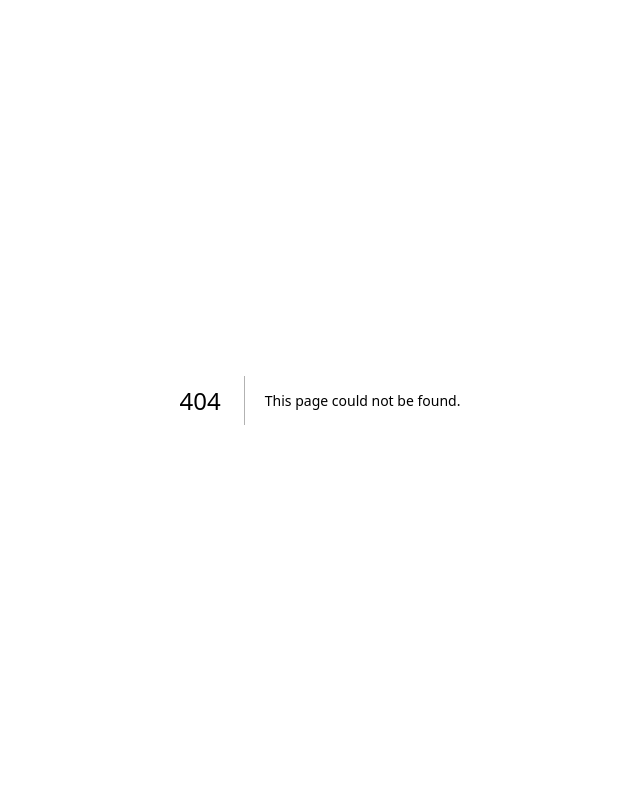
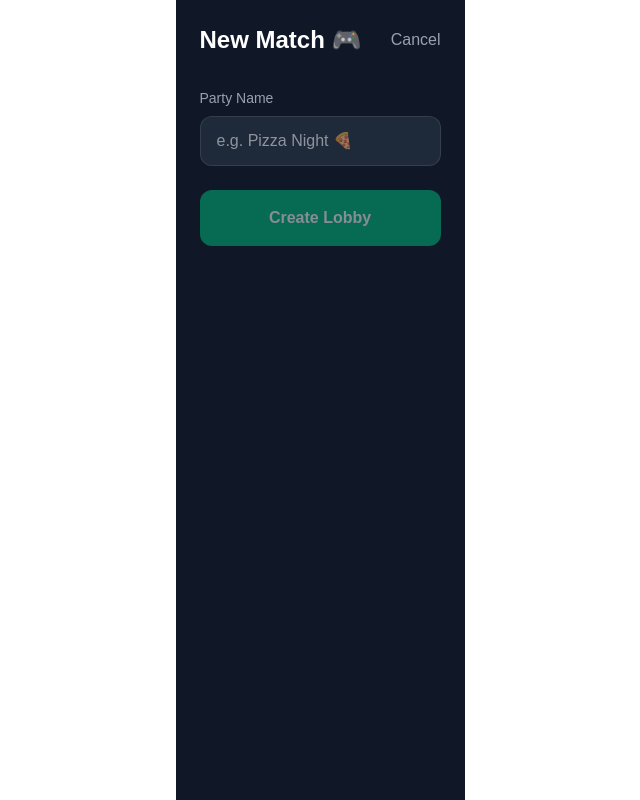
Before and after one commit to arehmanusmanii/billshplit, a Next.js app: page /party/new in a window 1280 px wide. Before the commit this address had no page. Shown: the whole page, without its empty margins (320-960 px from the left). Built offline with nearby package versions, Linux system fonts and the light colour scheme; no server answers.

Commit message:
feat: add party creation UI and link from dashboard

```diff
--- a/app/page.tsx
+++ b/app/page.tsx
@@ -1,3 +1,4 @@
+import Link from "next/link";
 import { BalanceCard } from "@/components/ui/BalanceCard";
 import { MatchHistoryFeed } from "@/components/ui/MatchHistoryFeed";
 import { getUserNetBalance, getMatchHistory } from "@/lib/actions/profile";
@@ -39,6 +40,16 @@ export default async function Home() {
       {/* Balance Card - The "Pro" Look */}
       <BalanceCard netBalance={netBalance} />
 
+      {/* Quick Actions */}
+      <div className="mb-8">
+        <a
+          href="/party/new"
+          className="block w-full bg-emerald-500 hover:bg-emerald-600 text-center text-white font-bold py-4 rounded-xl transition-colors"
+        >
+          + New Match
+        </a>
+      </div>
+
       <h2 className="text-lg font-semibold mb-4">Match History</h2>
 
       {/* U.GG Style Match History Feed */}
--- /dev/null
+++ b/app/party/new/page.tsx
@@ -0,0 +1,66 @@
+"use client";
+
+import { useState } from "react";
+import { useRouter } from "next/navigation";
+import { createParty } from "@/lib/actions/party";
+
+const DUMMY_USER_ID = "00000000-0000-0000-0000-000000000000";
+
+export default function NewPartyPage() {
+  const [name, setName] = useState("");
+  const [loading, setLoading] = useState(false);
+  const router = useRouter();
+
+  const handleSubmit = async (e: React.FormEvent) => {
+    e.preventDefault();
+    if (!name.trim()) return;
+
+    setLoading(true);
+    try {
+      const party = await createParty(name, DUMMY_USER_ID);
+      // Once created, we should navigate to the party details or directly to add an expense
+      router.push(`/`); // For now, just back to dashboard, later we can go to /party/${party.id}
+    } catch (error) {
+      console.error("Failed to create party", error);
+      alert("Failed to create party. Check console.");
+    } finally {
+      setLoading(false);
+    }
+  };
+
+  return (
+    <main className="max-w-md mx-auto min-h-screen bg-gray-900 text-white p-6">
+      <header className="flex justify-between items-center mb-8">
+        <h1 className="text-2xl font-bold">New Match 🎮</h1>
+        <button onClick={() => router.back()} className="text-gray-400 hover:text-white">
+          Cancel
+        </button>
+      </header>
+
+      <form onSubmit={handleSubmit} className="space-y-6">
+        <div>
+          <label htmlFor="name" className="block text-sm font-medium text-gray-400 mb-2">
+            Party Name
+          </label>
+          <input
+            type="text"
+            id="name"
+            value={name}
+            onChange={(e) => setName(e.target.value)}
+            className="w-full bg-gray-800 border border-white/10 rounded-xl px-4 py-3 text-white focus:outline-none focus:ring-2 focus:ring-emerald-500"
+            placeholder="e.g. Pizza Night 🍕"
+            required
+          />
+        </div>
+
+        <button
+          type="submit"
+          disabled={loading || !name.trim()}
+          className="w-full bg-emerald-500 hover:bg-emerald-600 disabled:opacity-50 disabled:hover:bg-emerald-500 text-white font-bold py-4 rounded-xl transition-colors"
+        >
+          {loading ? "Creating..." : "Create Lobby"}
+        </button>
+      </form>
+    </main>
+  );
+}
--- a/lib/actions/expense.ts
+++ b/lib/actions/expense.ts
@@ -1,3 +1,5 @@
+"use server"
+
 import { supabase } from "@/lib/supabase"
 import { Database } from "@/lib/database.types"
 
--- a/lib/actions/party.ts
+++ b/lib/actions/party.ts
@@ -1,3 +1,5 @@
+"use server"
+
 import { supabase } from "@/lib/supabase"
 import { Database } from "@/lib/database.types"
 
--- a/lib/actions/profile.ts
+++ b/lib/actions/profile.ts
@@ -1,3 +1,5 @@
+"use server"
+
 import { supabase } from "@/lib/supabase"
 import { Database } from "@/lib/database.types"
 
```
